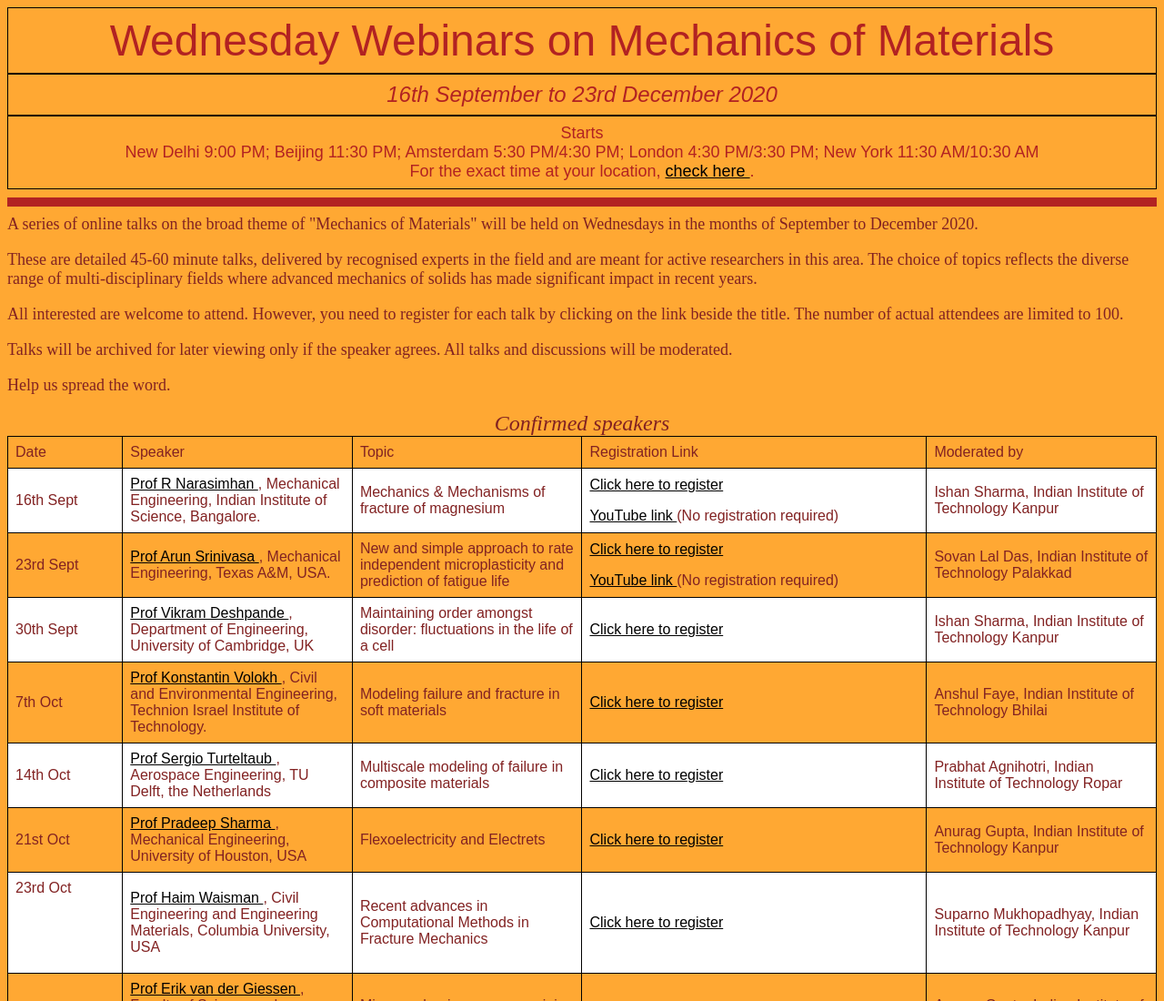
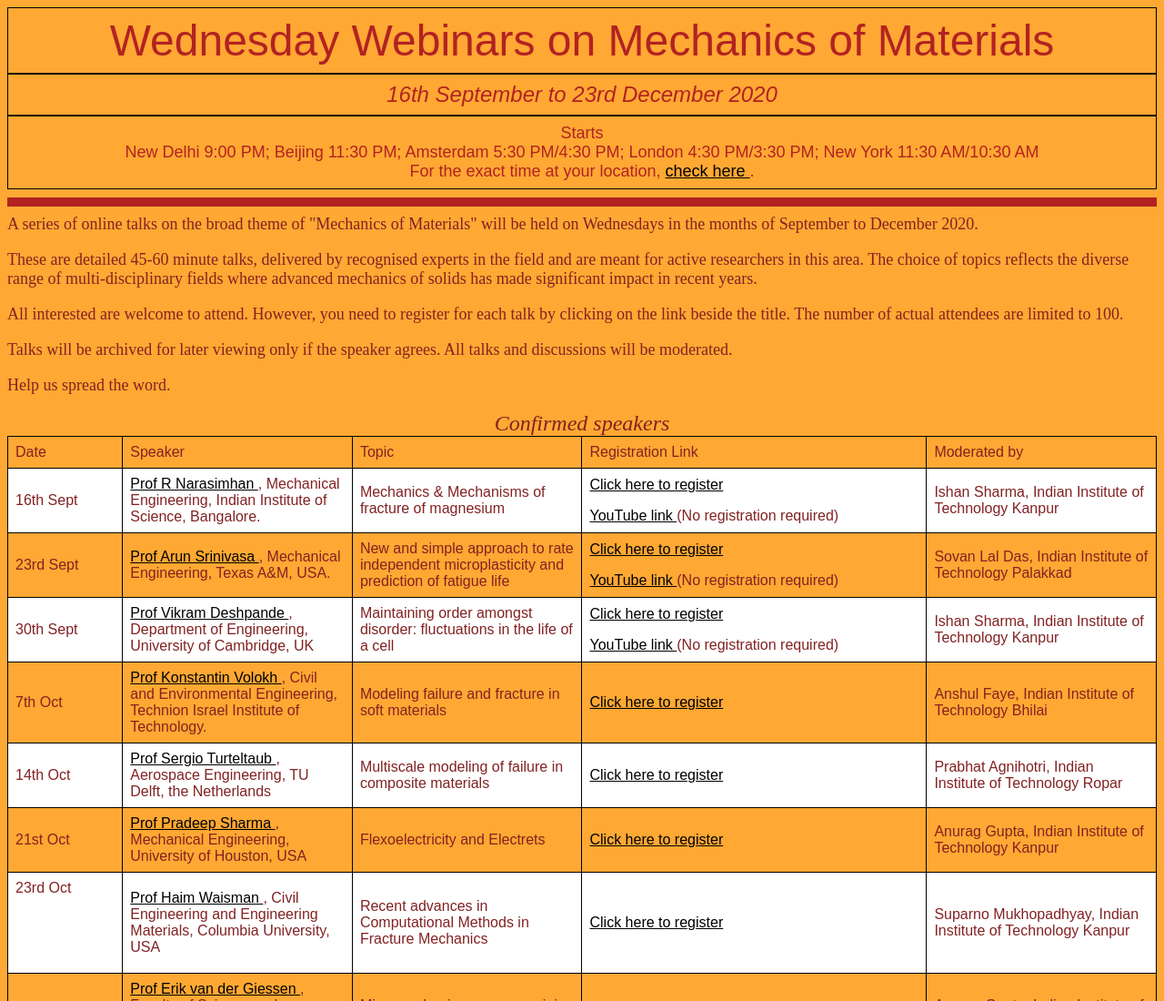
Before and after one commit to anshulfy/MOM_webseries, a plain HTML site: page index.html in a window 1280 px wide. Shown: the top 1100 px of the page at 91% size. Drawn offline with Linux system fonts and the light colour scheme.

Commit message:
Update index.html

```diff
--- a/index.html
+++ b/index.html
@@ -127,7 +127,8 @@ Texas A&M, USA.
 Department of Engineering, University of Cambridge, UK
 </td>
 <td> Maintaining order amongst disorder: fluctuations in the life of a cell </td>
-<td> <a href="https://us02web.zoom.us/webinar/register/WN_6Bp1qkEUSLSLlNpVpKf3uQ" target="_blank"> Click here to register </a> </td>
+<td> <a href="https://us02web.zoom.us/webinar/register/WN_6Bp1qkEUSLSLlNpVpKf3uQ" target="_blank"> Click here to register </a>
+    <p> <a href="https://www.youtube.com/watch?v=B0ufrHiNvsQ" target="_blank"> YouTube link </a> (No registration required) </p> </td>
 <td> Ishan Sharma, Indian Institute of Technology Kanpur </td>
 </tr>
 <tr>
```
